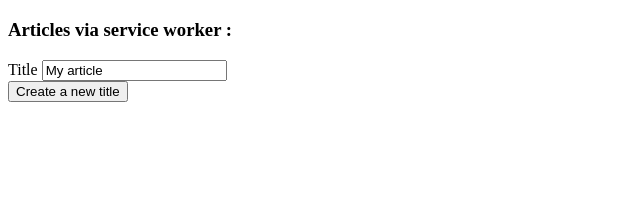
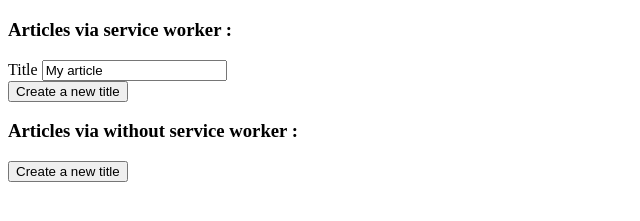
Before and after one commit to dimitardanailov/pwa-playground, a website built with webpack: page packages/indexeddb/app/index.html in a window 1280 px wide. Shown: the part 61-282 px from the top of the page, without its empty margins (0-640 px from the left). Built offline with nearby package versions, Linux system fonts and the light colour scheme.

Commit message:
html template has a new version.

```diff
--- a/packages/indexeddb/app/index.html
+++ b/packages/indexeddb/app/index.html
@@ -30,6 +30,18 @@
 
 		<code id="swArticleCode"></code>
 	</section>
+
+	<section>
+		<h3>Articles via without service worker :</h3>
+
+		<section>
+			<section>
+				<button id="indexdbArticleSubmitButton">Create a new title</button>
+			</section>
+
+			<code id="indexdbArticleCode"></code>
+		</section>
+	</section>
 </body>
 
 </html>
```
